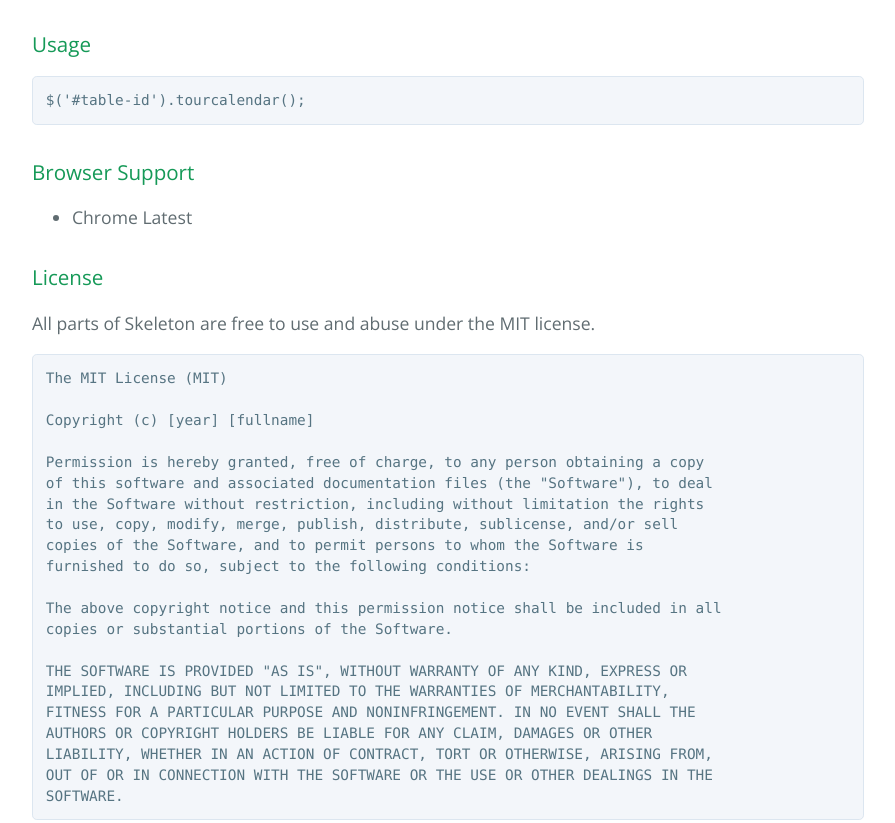
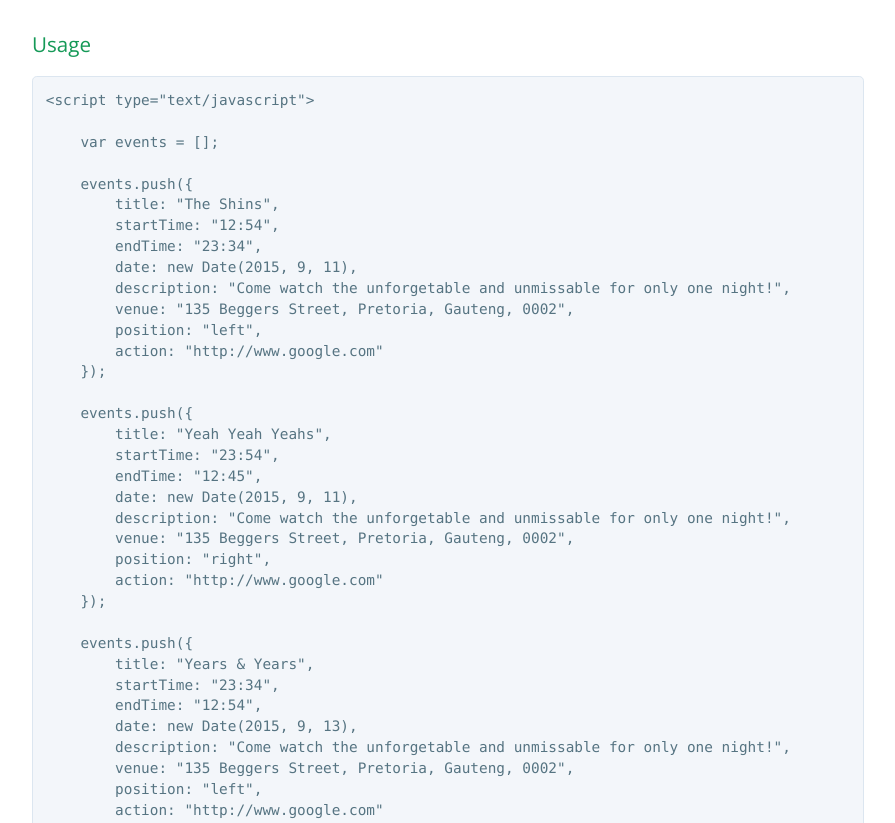
Before and after one commit to sm2x/tour-calendar, a plain HTML site: page index.html in a window 1280 px wide. Shown: the part 1100-1923 px from the top of the page, without its empty margins (192-1087 px from the left). Drawn offline with nearby package versions, Linux system fonts and the light colour scheme.

Commit message:
Create gh-pages branch via GitHub

```diff
--- a/index.html
+++ b/index.html
@@ -56,7 +56,70 @@
 <h3>
 <a id="usage" class="anchor" href="#usage" aria-hidden="true"><span class="octicon octicon-link"></span></a>Usage</h3>
 
-<pre><code>$('#table-id').tourcalendar();
+<pre><code>&lt;script type="text/javascript"&gt;
+
+    var events = [];
+
+    events.push({
+        title: "The Shins",
+        startTime: "12:54",
+        endTime: "23:34",
+        date: new Date(2015, 9, 11),
+        description: "Come watch the unforgetable and unmissable for only one night!",
+        venue: "135 Beggers Street, Pretoria, Gauteng, 0002",
+        position: "left",
+        action: "http://www.google.com"
+    });
+
+    events.push({
+        title: "Yeah Yeah Yeahs",
+        startTime: "23:54",
+        endTime: "12:45",
+        date: new Date(2015, 9, 11),
+        description: "Come watch the unforgetable and unmissable for only one night!",
+        venue: "135 Beggers Street, Pretoria, Gauteng, 0002",
+        position: "right",
+        action: "http://www.google.com"
+    });
+
+    events.push({
+        title: "Years &amp; Years",
+        startTime: "23:34",
+        endTime: "12:54",
+        date: new Date(2015, 9, 13),
+        description: "Come watch the unforgetable and unmissable for only one night!",
+        venue: "135 Beggers Street, Pretoria, Gauteng, 0002",
+        position: "left",
+        action: "http://www.google.com"
+    });
+
+    events.push({
+        title: "Thumpers",
+        startTime: "03:04",
+        endTime: "23:95",
+        date: new Date(2015, 9, 14),
+        description: "Come watch the unforgetable and unmissable for only one night!",
+        venue: "135 Beggers Street, Pretoria, Gauteng, 0002",
+        position: "right",
+        action: "http://www.google.com"
+    });
+
+    events.push({
+        title: "Bon Iver",
+        startTime: "23:43",
+        endTime: "10:00",
+        date: new Date(2015, 9, 14),
+        description: "Come watch the unforgetable and unmissable for only one night!",
+        venue: "135 Beggers Street, Pretoria, Gauteng, 0002",
+        position: "right",
+        action: "http://www.google.com"
+    });
+
+    $("#timeline").tourcalendar({
+        data: events
+    });
+
+&lt;/script&gt;
 </code></pre>
 
 <h3>
```
Also changed, not shown: params.json (+1 -1 lines).
